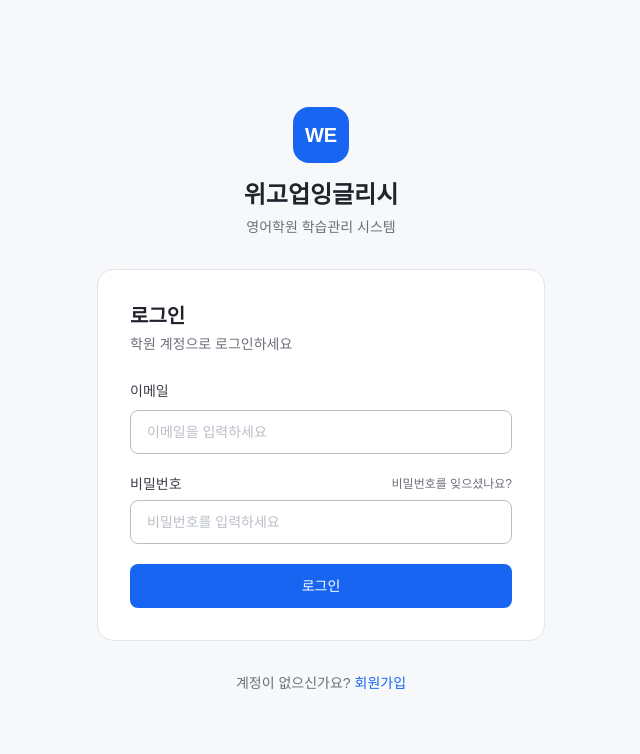
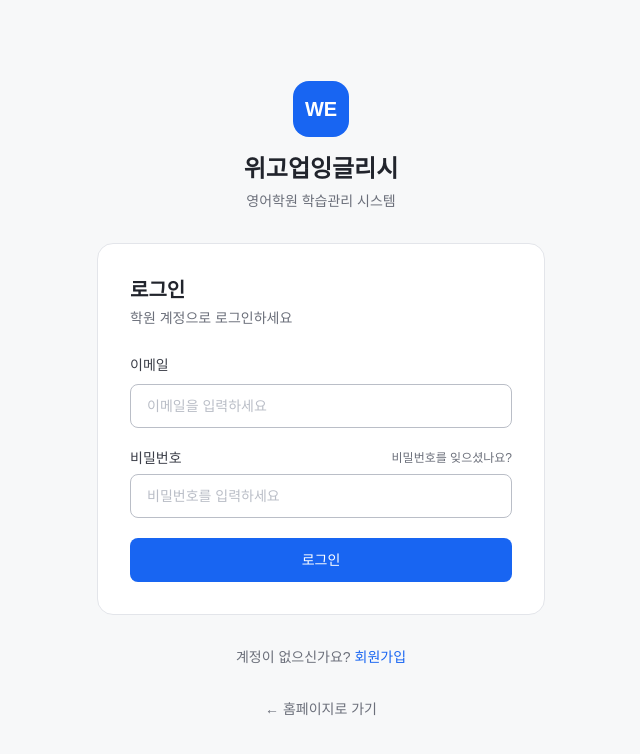
Before and after one commit to pmstevelee/Eng, a Next.js app: page /login in a window 1280 px wide. Shown: the top 754 px of the page, without its empty margins (319-959 px from the left). Built offline with nearby package versions, Linux system fonts and the light colour scheme; no server answers; a web font is replaced by a local one.

Commit message:
feat(login): 로그인 페이지에 홈페이지로 가기 버튼 추가
Co-Authored-By: Claude Sonnet 4.6 <noreply@anthropic.com>

```diff
--- a/src/app/(auth)/login/login-form.tsx
+++ b/src/app/(auth)/login/login-form.tsx
@@ -196,6 +196,14 @@ function LoginFormInner({ academyName, academyInitials }: LoginFormProps) {
             회원가입
           </Link>
         </p>
+        <p className="text-center text-sm text-gray-500">
+          <Link
+            href="/"
+            className="font-medium text-gray-500 hover:text-primary-700 transition-colors"
+          >
+            ← 홈페이지로 가기
+          </Link>
+        </p>
       </div>
     </div>
   )
```
